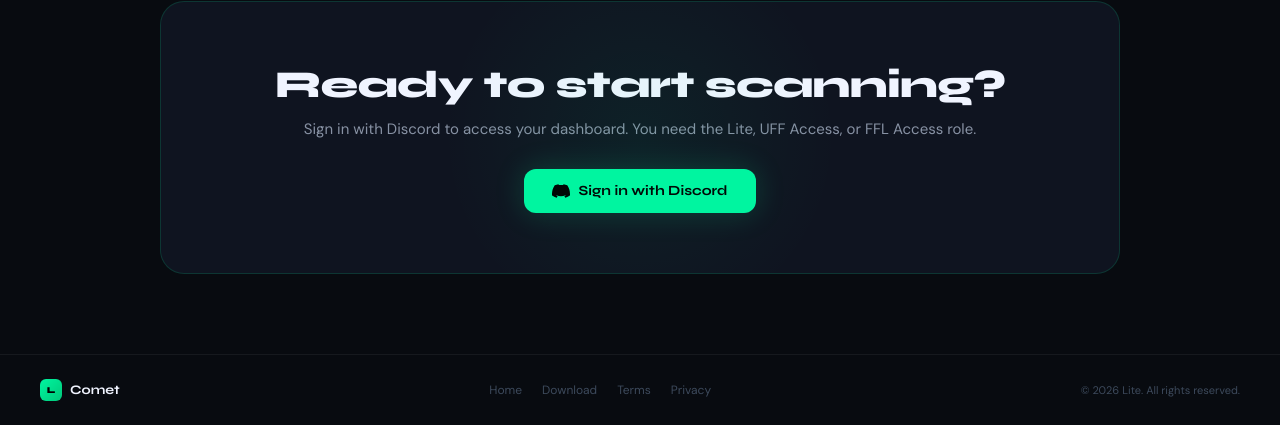
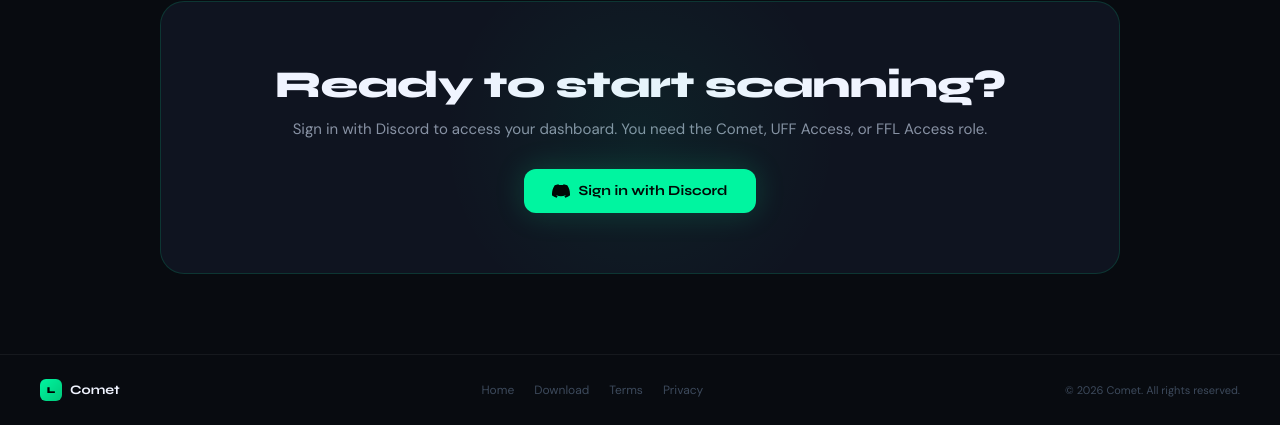
Before and after one commit to n0unt/pccheckersitee, a Flask app: page / in a window 1280 px wide. Shown: the part 1961-2386 px from the top of the page. Run offline with Flask 3, Linux system fonts and the light colour scheme; data that the repository does not hold is empty; some libraries are stand-ins or nearby versions.

Commit message:
Update home.html

```diff
--- a/templates/home.html
+++ b/templates/home.html
@@ -361,7 +361,7 @@ footer{
   <a href="/dashboard" class="btn-primary">Open Dashboard →</a>
   {% else %}
   <div class="cta-title">Ready to start scanning?</div>
-  <p class="cta-sub">Sign in with Discord to access your dashboard. You need the Lite, UFF Access, or FFL Access role.</p>
+  <p class="cta-sub">Sign in with Discord to access your dashboard. You need the Comet, UFF Access, or FFL Access role.</p>
   <a href="/auth/discord" class="btn-primary">
     <svg width="18" height="18" viewBox="0 0 24 24" fill="currentColor"><path d="M20.317 4.37a19.791 19.791 0 0 0-4.885-1.515.074.074 0 0 0-.079.037c-.21.375-.444.864-.608 1.25a18.27 18.27 0 0 0-5.487 0 12.64 12.64 0 0 0-.617-1.25.077.077 0 0 0-.079-.037A19.736 19.736 0 0 0 3.677 4.37a.07.07 0 0 0-.032.027C.533 9.046-.32 13.58.099 18.057c.002.022.015.043.03.056a19.9 19.9 0 0 0 5.993 3.03.078.078 0 0 0 .084-.028 14.09 14.09 0 0 0 1.226-1.994.076.076 0 0 0-.041-.106 13.107 13.107 0 0 1-1.872-.892.077.077 0 0 1-.008-.128 10.2 10.2 0 0 0 .372-.292.074.074 0 0 1 .077-.01c3.928 1.793 8.18 1.793 12.062 0a.074.074 0 0 1 .078.01c.12.098.246.198.373.292a.077.077 0 0 1-.006.127 12.299 12.299 0 0 1-1.873.892.077.077 0 0 0-.041.107c.36.698.772 1.362 1.225 1.993a.076.076 0 0 0 .084.028 19.839 19.839 0 0 0 6.002-3.03.077.077 0 0 0 .032-.054c.5-5.177-.838-9.674-3.549-13.66a.061.061 0 0 0-.031-.03z"/></svg>
     Sign in with Discord
@@ -380,7 +380,7 @@ footer{
     <a href="/terms">Terms</a>
     <a href="/privacy">Privacy</a>
   </div>
-  <div class="foot-copy">© 2026 Lite. All rights reserved.</div>
+  <div class="foot-copy">© 2026 Comet. All rights reserved.</div>
 </footer>
 
 <script>
```
